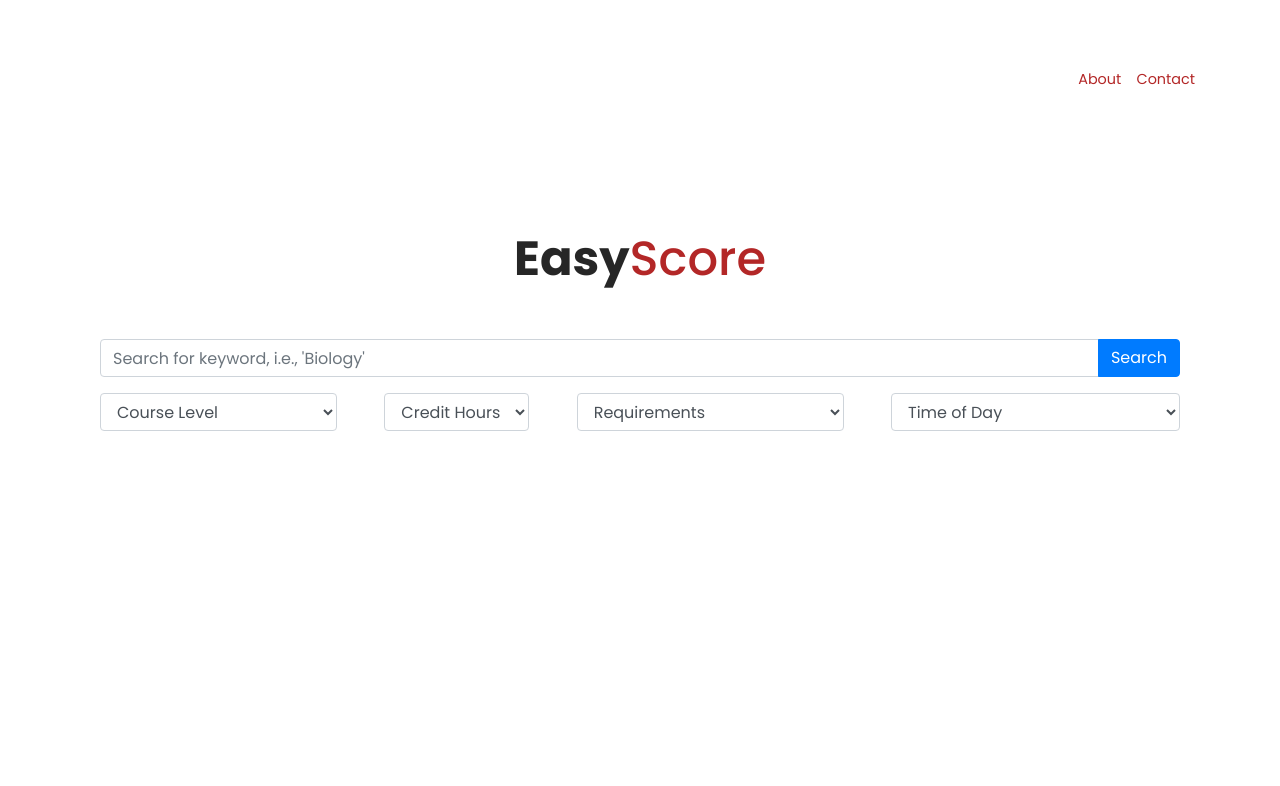
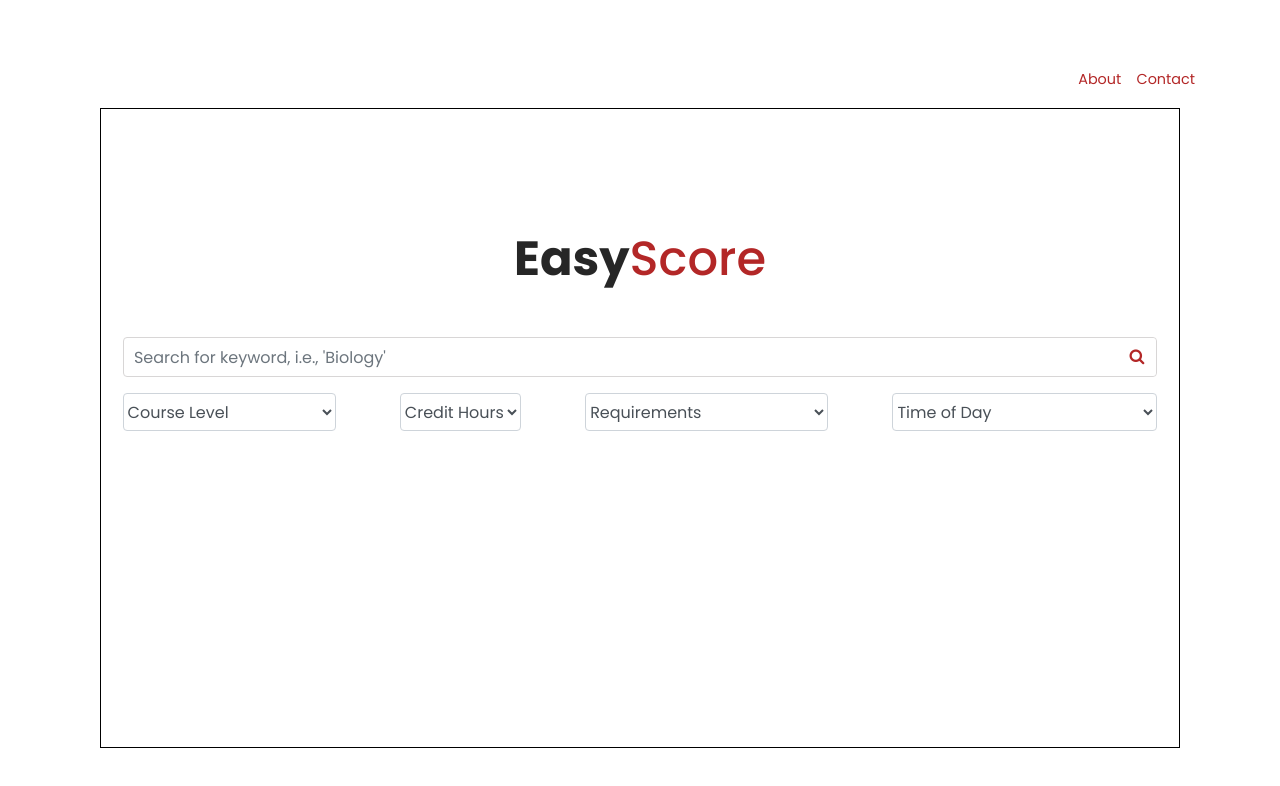
Before and after one commit to s-munro/easyscore, a React (Create React App) app in the folder the-easy-score/: page / in a window 1280 px wide. Shown: the top 786 px of the page. Built offline with nearby package versions, Linux system fonts and the light colour scheme.

Commit message:
Applied polishing touches to home page. Difficulty with filter cards and anticipating the space they take up when accounting for spacing the buttons

```diff
--- a/the-easy-score/src/App.css
+++ b/the-easy-score/src/App.css
@@ -72,7 +72,7 @@ nav a {
   margin-right: 15%;
   font-size: 145%;
   font-weight: 500;
- padding-bottom: 3%;
+  padding-bottom: 3%;
   color: #b32727;
 }
 
--- a/the-easy-score/src/components/SearchForm.js
+++ b/the-easy-score/src/components/SearchForm.js
@@ -65,8 +65,9 @@ const SearchForm = (props) => {
     return (
       <div className="home-form-container w-100">
         <form onSubmit={handleSubmit}>
-          <InputGroup>
+          <InputGroup className="inputAndBtnContainer">
             <FormControl
+              className="inputContainer"
               value={props.filters.keyword.value}
               onChange={handleChange}
               placeholder="Search for keyword, i.e., 'Biology'"
@@ -74,32 +75,28 @@ const SearchForm = (props) => {
               id="searchForm"
             />
             <InputGroup.Append>
-              <Button type="submit" onSubmit={handleSubmit} id="basic-addon2">
-              Search
+              <Button className="homeSrchBtn" type="submit" onSubmit={handleSubmit} id="basic-addon2">
+              <i class="fa fa-search"></i>
               </Button>
             </InputGroup.Append>
           </InputGroup>
           <div className="filters-container w-100 d-flex justify-content-between align-items-center mt-3">
             <FilterSelect
-              className="homePageFilter"
               select_id={"courseLevel"}
               handleSelectChange={handleChange}
               selectValues={courseLevelValues}
             />
             <FilterSelect
-              className="homePageFilter"
               select_id={"creditHours"}
               handleSelectChange={handleChange}
               selectValues={creditHoursValues}
             />
             <FilterSelect
-              className="homePageFilter"
               select_id={"requirements"}
               handleSelectChange={handleChange}
               selectValues={requirementsValues}
             />
             <FilterSelect
-              className="homePageFilter"
               select_id={"timeofDay"}
               handleSelectChange={handleChange}
               selectValues={timeofDayValues}
--- a/the-easy-score/src/index.js
+++ b/the-easy-score/src/index.js
@@ -1,5 +1,7 @@
 import React from "react";
 import ReactDOM from "react-dom";
+
+import 'font-awesome/css/font-awesome.min.css';
 
 import { createStore, applyMiddleware, compose } from "redux";
 import { Provider } from "react-redux";
--- a/the-easy-score/src/screens/home/home.css
+++ b/the-easy-score/src/screens/home/home.css
@@ -10,11 +10,15 @@ main {
   justify-content: center;
   align-items: center;
   height: 80vh;
+  width: 100%;
   padding-bottom: 18%;
-
+  padding-left: 2%;
+  padding-right: 2%;
+  border: 1px solid black;
 }
 
 
+/*********  LOGO CONTENT ************/
 .logoTitleContainer {
   margin-bottom: 4%;
 }
@@ -28,3 +32,38 @@ main {
   color:#b32727;
   font-weight: 500;
 }
+
+
+/********* INPUT AND SEARCH BUTTON ************/
+
+.inputContainer {
+  border: none;
+}
+
+.inputAndBtnContainer {
+  border: .5px solid  #d8d6d6;
+  border-radius: 4px;
+  padding-left: 1%;
+}
+
+.homeSrchBtn {
+  background-color: #ffffff;
+  border: none;
+  color:#b32727;
+  width: 100%;
+}
+
+
+/********* FILTER BUTTONS ************/
+
+.filters-container {
+  align-content: space-between;
+}
+
+.form-control {
+  display: flex;
+  flex-direction: row;
+  align-items: center;
+  width: 100%;
+  padding: 0;
+}
```
